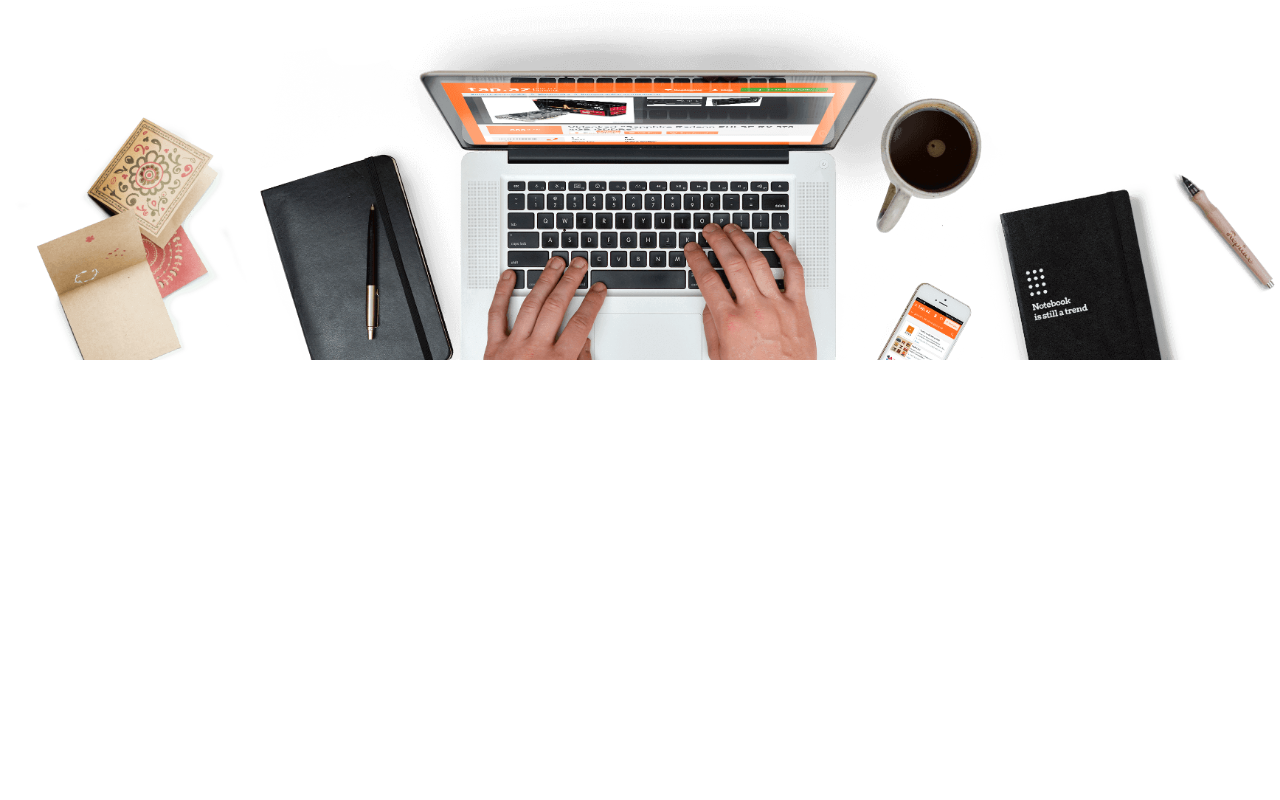
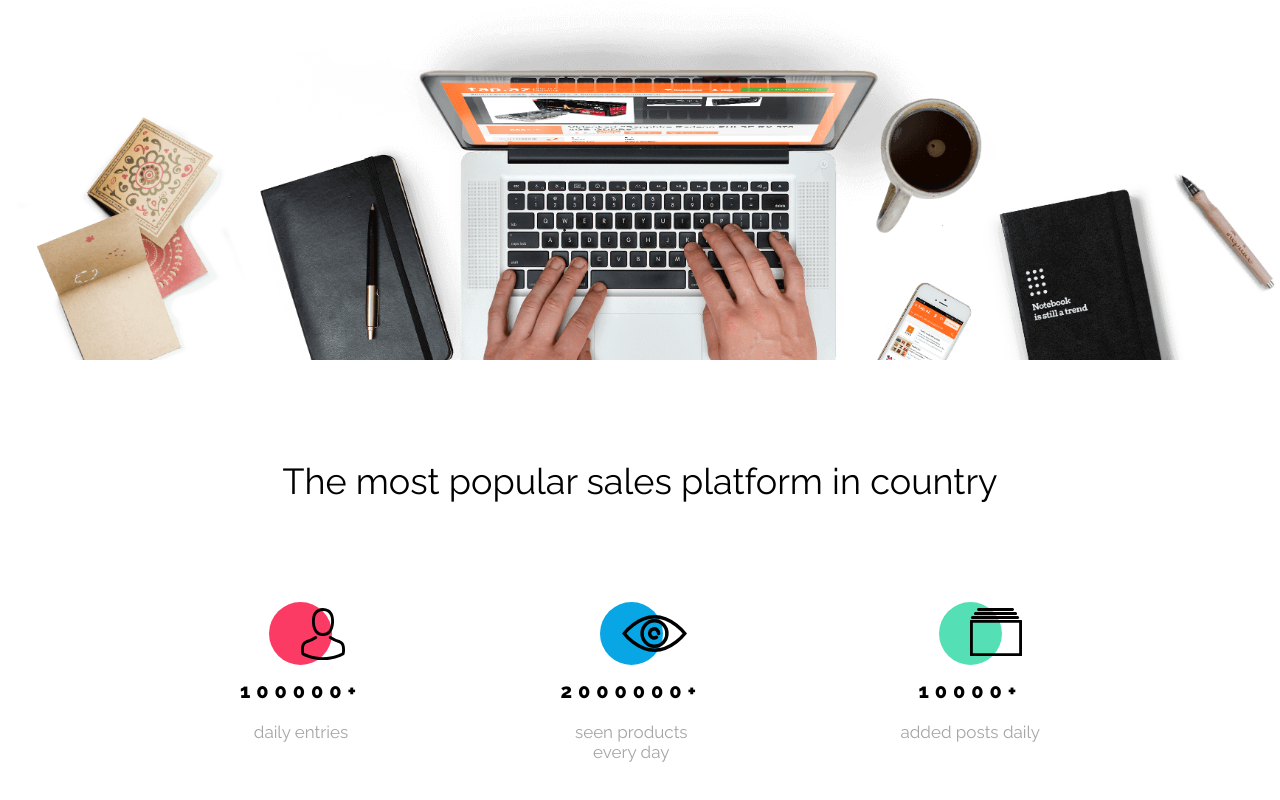
Before and after one commit to koczooR/BestShop, a plain HTML site: page index.html in a window 1280 px wide. Shown: the part 426-1226 px from the top of the page. Before the commit the page ends 800 px from the top, so only its background shows below. Drawn offline with Linux system fonts and the light colour scheme.

Commit message:
Dodanie trzeciej sekcji - Statistics

```diff
--- a/index.html
+++ b/index.html
@@ -31,5 +31,34 @@
         </div>
         <img src="./assets/Background.png" alt="" class="hero_photo">
     </section>
+
+    <section class="stats">
+        <div class="container stats_container">
+            <h2 class="stats_title">The most popular sales platform in country</h2>
+            <div class="stats_box_container">
+                <div class="stats_box">
+                    <span class="circle">
+                        <img src="./assets/Person.svg" alt="" class="box_icon">
+                    </span>
+                    <p class="box_number_text">100000+</p>
+                    <p class="box_text">daily entries</p>
+                </div>
+                <div class="stats_box">
+                    <span class="circle blue_circle">
+                        <img src="./assets/Eye.svg" alt="" class="box_icon2">
+                    </span>
+                    <p class="box_number_text">2000000+</p>
+                    <p class="box_text">seen products every day</p>
+                </div>
+                <div class="stats_box">
+                    <span class="circle green_circle">
+                        <img src="./assets/Catalog.svg" alt="" class="box_icon">
+                    </span>
+                    <p class="box_number_text">10000+</p>
+                    <p class="box_text">added posts daily</p>
+                </div>
+            </div>
+        </div>
+    </section>
 </body>
 </html>
```
